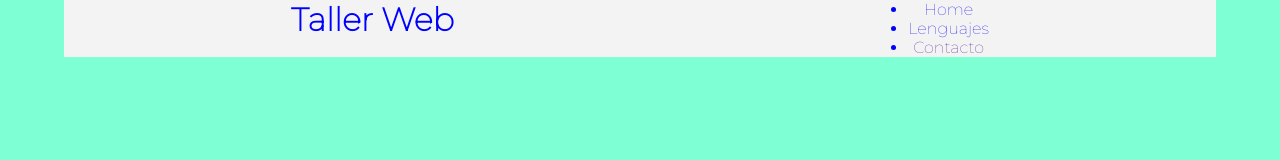
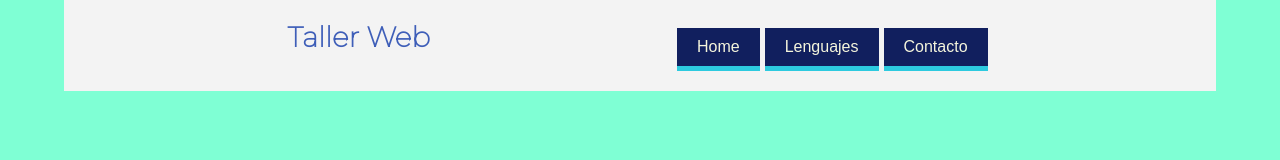
Before and after one commit to Joseda-hg/AplicacionesParaInternet, a plain HTML site: page PaginaPrimeraClase/index.html in a window 1280 px wide. Drawn offline with Linux system fonts and the light colour scheme.

Commit message:
Primera Mitad de la Clase

```diff
--- a/PaginaPrimeraClase/css/estilos.css
+++ b/PaginaPrimeraClase/css/estilos.css
@@ -1,6 +1,6 @@
 /* resetear el documento */
 *{
-    border: 200;
+    /* border: 200; */
     margin: 0; /*margen exterior*/
     padding: 0;/*margen interior*/
     box-sizing: border-box;
@@ -14,10 +14,9 @@ a{
 
 body{
     background-color:aquamarine;
-    color: blue;
-    font-family: 'Montserrat', sans-serif;
-    font-size: 16px;
+    color: rgb(62, 94, 184);
     text-align: center;
+    font-family: sans-serif;
 }
 
 header{
@@ -26,11 +25,36 @@ header{
     margin: 0 auto;
     /* Sirve para centrar */
     /* Revisar sin el auto y sin el 0 */
-    padding: 20px, 100px;
+    padding: 20px 100px;
     display: flex;
     justify-content: space-around;
 }
 
 header h1 {
+    font-family: 'Montserrat', sans-serif;
+    font-size: 28px;
+}
 
+header nav ul{
+    display: flex;
+    list-style: none;
+    margin-top: 8px;
+    /* Quitar las vinetas */
 }
+
+/* Las etiquetas de formulario no tienen display de base */
+header nav ul li a{
+    background: rgb(17, 31, 94);
+    color: beige;
+    padding: 10px 20px;
+    margin-right: 5px;
+    border-bottom: 5px solid #2dcadf;
+    display: block;
+}
+
+header nav ul li a:hover{
+    color: black;
+    background: #2dcadf;
+    border-bottom: 5px solid #2dcadf;
+    transition: all linear 0.3s;
+}
--- a/PaginaPrimeraClase/index.html
+++ b/PaginaPrimeraClase/index.html
@@ -22,7 +22,7 @@
                 <!-- list item -->
                 <li>
                     <!-- anchor o enlace -->
-                    <a href="https://www.youtube.com/">Home
+                    <a href="https://www.youtube.com/">Home</a>
                 </li>
 
                 <li><a href="https://www.google.com/intl/es-419/gmail/about/">Lenguajes</a></li>
```
